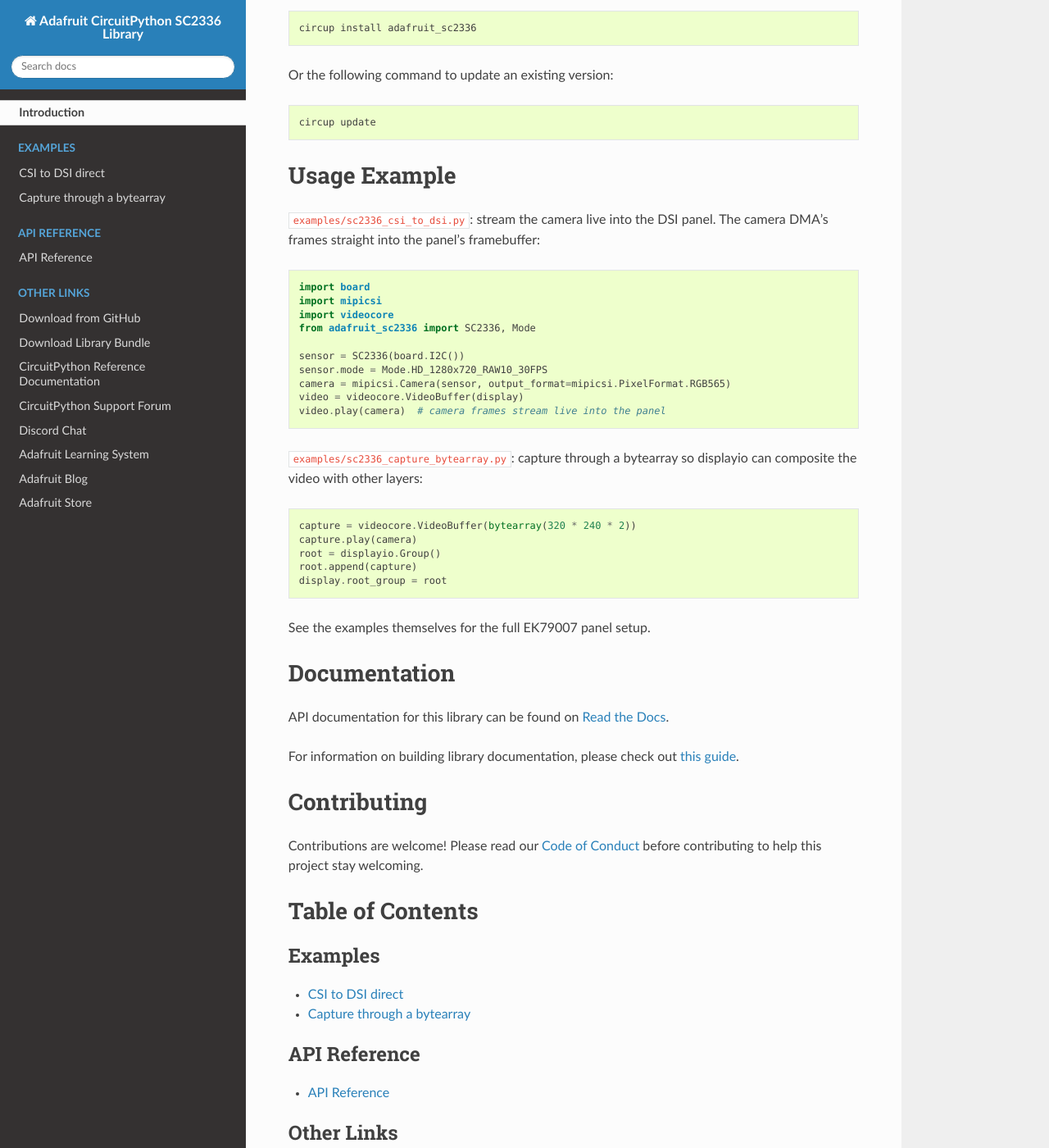
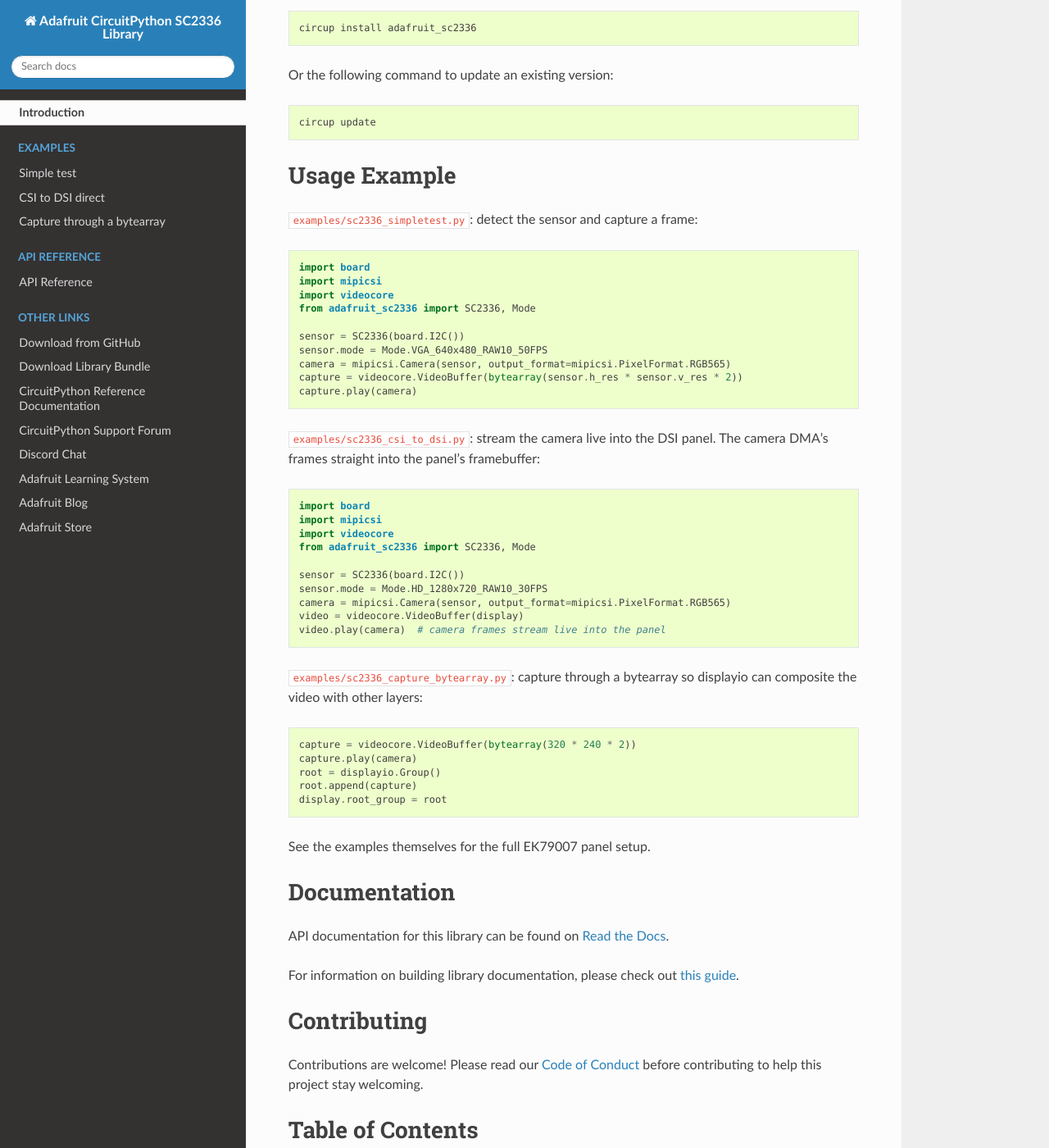
Before and after one commit to adafruit/Adafruit_CircuitPython_SC2336, a Sphinx documentation site: the page built from docs/index.rst, in a window 1280 px wide and 1400 px high, scrolled down 1455 px. Shown: the whole window at 82% size. Built offline with Sphinx 7.4.7 and the Read the Docs theme 3.1.0, drawn with Linux system fonts in a browser that asks for light colours.

Commit message:
Add a simpletest example

```diff
--- a/README.rst
+++ b/README.rst
@@ -96,6 +96,21 @@
 Usage Example
 =============
 
+``examples/sc2336_simpletest.py``: detect the sensor and capture a frame:
+
+.. code-block:: python
+
+    import board
+    import mipicsi
+    import videocore
+    from adafruit_sc2336 import SC2336, Mode
+
+    sensor = SC2336(board.I2C())
+    sensor.mode = Mode.VGA_640x480_RAW10_50FPS
+    camera = mipicsi.Camera(sensor, output_format=mipicsi.PixelFormat.RGB565)
+    capture = videocore.VideoBuffer(bytearray(sensor.h_res * sensor.v_res * 2))
+    capture.play(camera)
+
 ``examples/sc2336_csi_to_dsi.py``: stream the camera live into the DSI panel.
 The camera DMA's frames straight into the panel's framebuffer:
 
```
Also changed, not shown: docs/examples.rst (+9 -0 lines), 1 other file.
